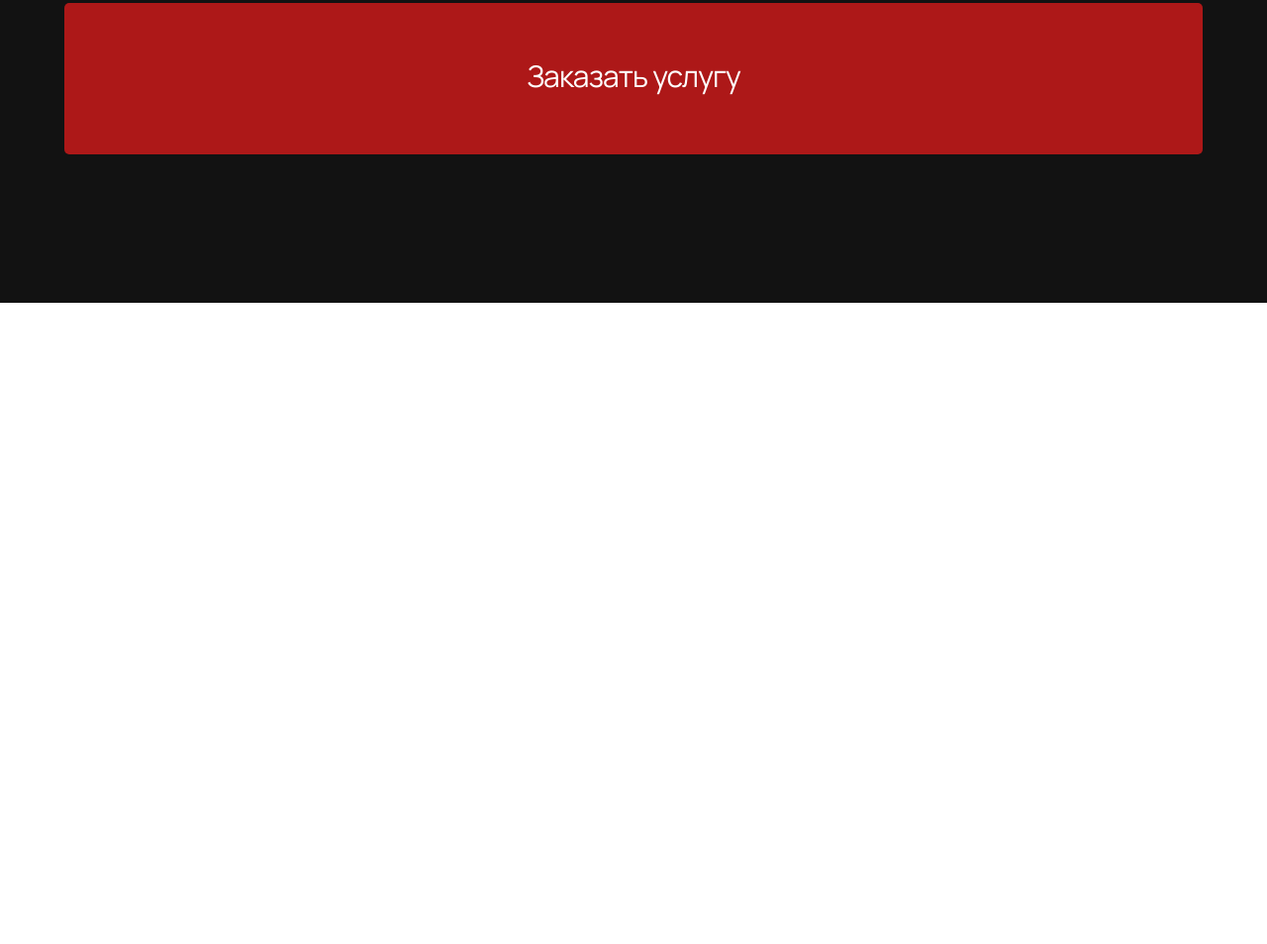
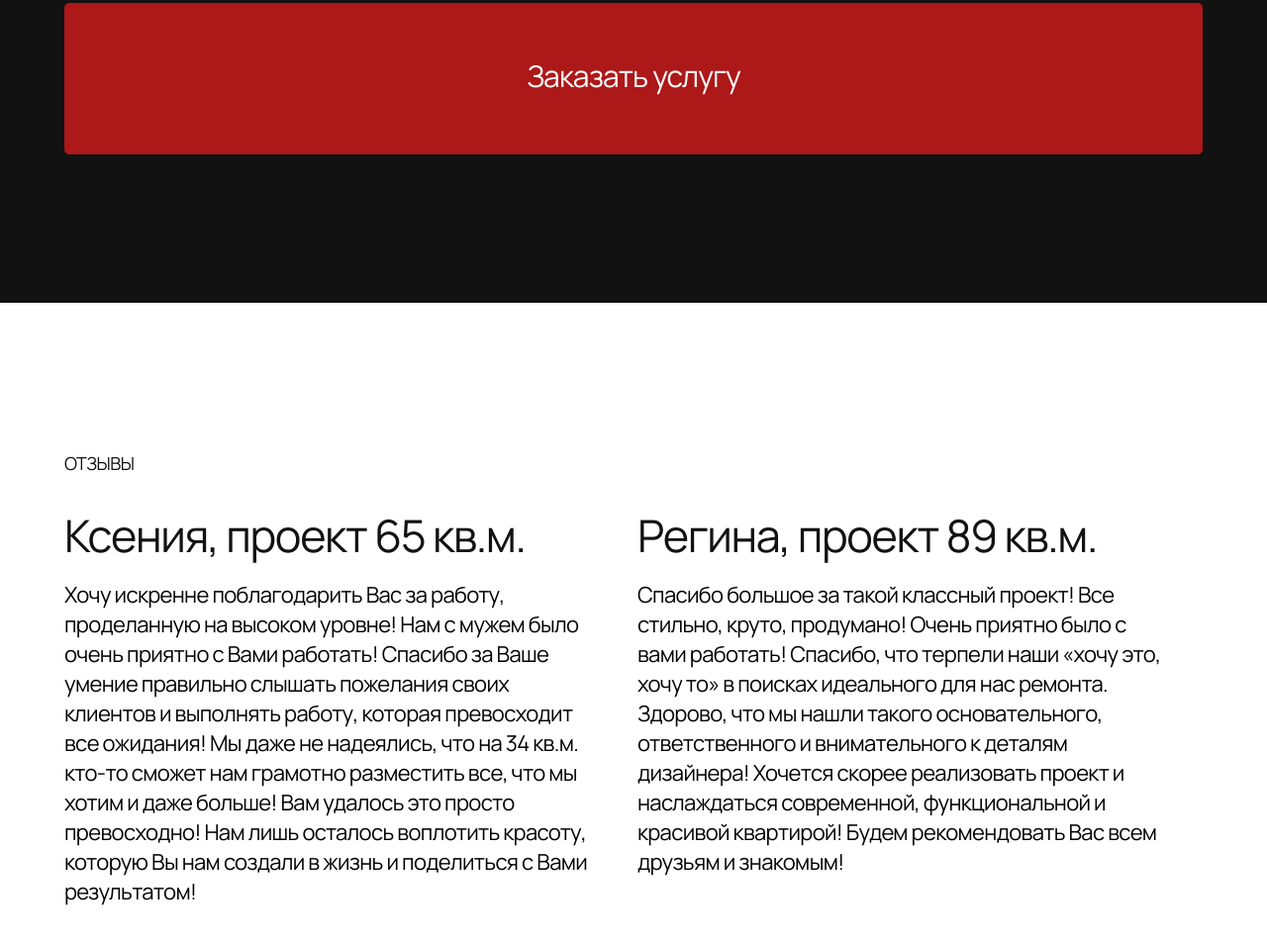
Before and after one commit to Evgesap/Metrica, a plain HTML site: page index.html in a window 1280 px wide. Shown: the part 4953-5907 px from the top of the page at 99% size. Before the commit the page ends 5259 px from the top, so only its background shows below. Drawn offline with Linux system fonts and the light colour scheme.

Commit message:
Добавление новой секции Review

```diff
--- a/index.html
+++ b/index.html
@@ -155,6 +155,50 @@
                 <a class="services__button">Заказать услугу</a>
             </div>
         </section>
+        <!-- review -->
+        <section>
+            <div class="container">
+                <h2>отзывы</h2>
+                <div class="review__box-inner">
+                    <div class="review__row">
+                        <div class="review__col">
+                            <div class="review__box">
+                                <h3 class="review__title">Ксения, проект 65 кв.м.</h3>
+                                <p class="review__text">
+                                    Хочу искренне поблагодарить Вас за работу, проделанную на высоком уровне! Нам с
+                                    мужем было очень приятно с Вами
+                                    работать! Спасибо за Ваше умение правильно слышать пожелания своих клиентов и
+                                    выполнять работу, которая превосходит все
+                                    ожидания! Мы даже не надеялись, что на 34 кв.м. кто-то сможет нам грамотно
+                                    разместить все, что мы хотим и даже больше!
+
+                                    Вам удалось это просто превосходно! Нам лишь осталось воплотить красоту, которую
+                                    Вы
+                                    нам создали в жизнь и поделиться с
+                                    Вами результатом!
+                                </p>
+                            </div>
+                        </div>
+                        <div class="review__col">
+                            <div class="review__box">
+                                <h3 class="review__title">Регина, проект 89 кв.м.</h3>
+                                <p class="review__text">
+                                    Спасибо большое за такой классный проект! Все стильно, круто, продумано! Очень
+                                    приятно было с вами работать! Спасибо,
+                                    что терпели наши «хочу это, хочу то» в поисках идеального для нас ремонта. Здорово,
+                                    что мы нашли такого основательного,
+                                    ответственного и внимательного к деталям дизайнера!
+
+                                    Хочется скорее реализовать проект и наслаждаться современной, функциональной и
+                                    красивой квартирой! Будем рекомендовать
+                                    Вас всем друзьям и знакомым!
+                                </p>
+                            </div>
+                        </div>
+                    </div>
+                </div>
+            </div>
+        </section>
         <!-- Gallary-->
         <!-- <div class="container container--gallary">
             <section class="gallary">
@@ -186,7 +230,6 @@
             </nav>
             <p class="footer-text">студия дизайна интерьера Метрика — 2023</p>
         </div>
-
     </footer> -->
 </body>
 
--- a/styles/main.css
+++ b/styles/main.css
@@ -3,6 +3,7 @@
 @import "/Metrica/styles/about.css";
 @import "/Metrica/styles/project.css";
 @import "/Metrica/styles/services.css";
+@import "/Metrica/styles/review.css";
 @import "/Metrica/styles/gallary.css";
 @import "/Metrica/styles/contacts.css";
 @import "/Metrica/styles/footer.css";
--- /dev/null
+++ b/styles/review.css
@@ -0,0 +1,32 @@
+.review__box-inner {
+  margin-top: 30px;
+}
+
+.review__row {
+  display: flex;
+  gap: 49px;
+}
+
+.review__col {
+  width: calc(50% -25.5px);
+}
+
+.review__box {
+  width: 530px;
+  height: 390px;
+}
+
+.review__title {
+  font-size: 45px;
+  font-weight: 400;
+  line-height: 61px;
+  letter-spacing: -0.03em;
+}
+
+.review__text {
+  margin-top: 14px;
+  font-size: 22px;
+  font-weight: 400;
+  line-height: 30px;
+  letter-spacing: -0.03em;
+}
--- a/styles/services.css
+++ b/styles/services.css
@@ -12,28 +12,28 @@
 
 .services__img.pencil {
   height: 315px;
-  background: url("/Metrica/resource/image/pencil.png");
+  background-image: url("/Metrica/resource/image/pencil.png");
   background-repeat: no-repeat;
   background-size: cover;
 }
 
 .services__img.palette {
   height: 315px;
-  background: url("/Metrica/resource/image/palette.png");
+  background-image: url("/Metrica/resource/image/palette.png");
   background-repeat: no-repeat;
   background-size: cover;
 }
 
 .services__img.project {
   height: 315px;
-  background: url("/Metrica/resource/image/project.png");
+  background-image: url("/Metrica/resource/image/project.png");
   background-repeat: no-repeat;
   background-size: cover;
 }
 
 .services__img.warehouse {
   height: 315px;
-  background: url("/Metrica/resource/image/warehouse.png");
+  background-image: url("/Metrica/resource/image/warehouse.png");
   background-repeat: no-repeat;
   background-size: cover;
 }
```
